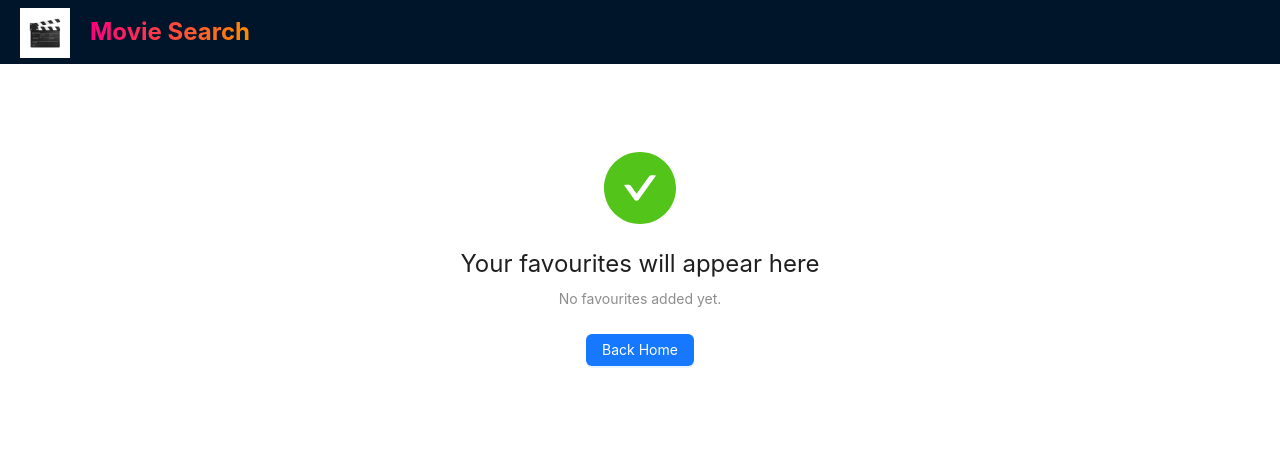
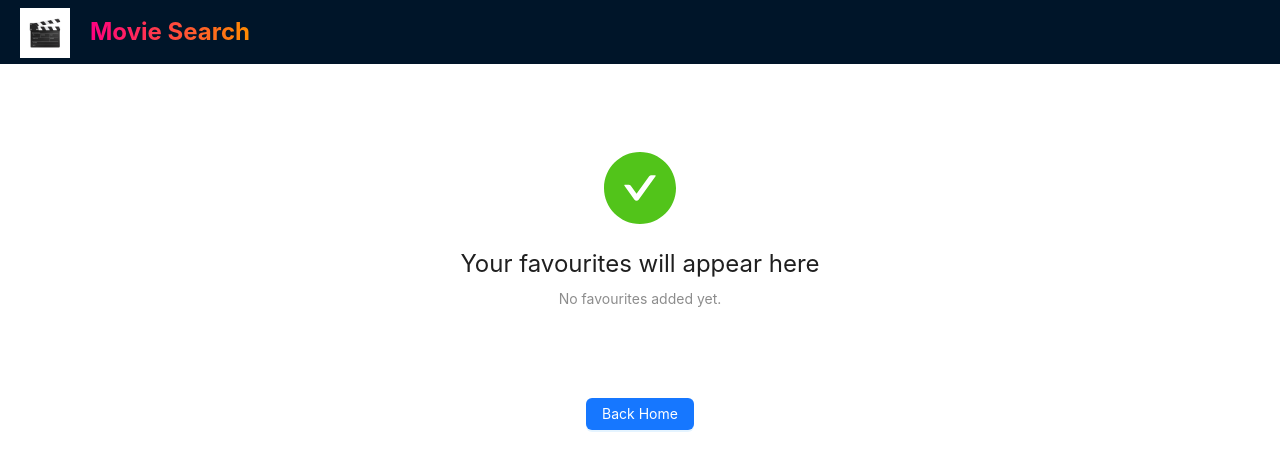
Before and after one commit to anjankumarmj01/movie-search, a React (Vite) app: page /favourites in a window 1280 px wide. Shown: the top 470 px of the page. Built offline with nearby package versions, Linux system fonts and the light colour scheme.

Commit message:
navigation and reload homepage changes

```diff
--- a/src/components/Favourites/Favourites.tsx
+++ b/src/components/Favourites/Favourites.tsx
@@ -60,10 +60,7 @@ const Favourites = () => {
     <Layout style={{ height: '100vh', backgroundColor: 'white' }}>
       <Content style={{ padding: '20px', backgroundColor: 'white' }}>
         {favourites.length > 0 && (
-          <Title
-            level={2}
-            style={{ textAlign: 'center', marginBottom: '20px' }}
-          >
+          <Title level={2} style={{ textAlign: 'left', marginBottom: '20px' }}>
             Favourites
           </Title>
         )}
@@ -73,11 +70,6 @@ const Favourites = () => {
             status="success"
             title="Your favourites will appear here"
             subTitle="No favourites added yet."
-            extra={
-              <Button type="primary" onClick={handleClick}>
-                {BACK_HOME}
-              </Button>
-            }
           />
         ) : (
           <Row gutter={[16, 16]}>
@@ -124,6 +116,21 @@ const Favourites = () => {
             ))}
           </Row>
         )}
+
+        {/* Center-align the Back Home button */}
+        <div
+          style={{
+            display: 'flex',
+            justifyContent: 'center',
+            alignItems: 'center',
+            marginTop: '20px',
+            padding: '20px 0',
+          }}
+        >
+          <Button type="primary" onClick={handleClick}>
+            {BACK_HOME}
+          </Button>
+        </div>
       </Content>
 
       <Modal
--- a/src/components/Header/AppHeader.tsx
+++ b/src/components/Header/AppHeader.tsx
@@ -2,15 +2,21 @@ import { Layout, Typography, Image } from 'antd';
 import movieSearchLogo from '../../assets/movieSearch.jpg';
 import useNavigation from '../../utils/useNavigation';
 import { LOGO, MOVIE_SEARCH_TITLE } from '../../constants/constants';
+import { useLocation } from 'react-router-dom';
 
 const { Header } = Layout;
 const { Text } = Typography;
 
 const AppHeader = () => {
   const { handleGoHome } = useNavigation();
+  const location = useLocation();
 
   const handleClick = () => {
-    handleGoHome();
+    if (location.pathname === '/') {
+      window.location.reload();
+    } else {
+      handleGoHome();
+    }
   };
 
   return (
```
